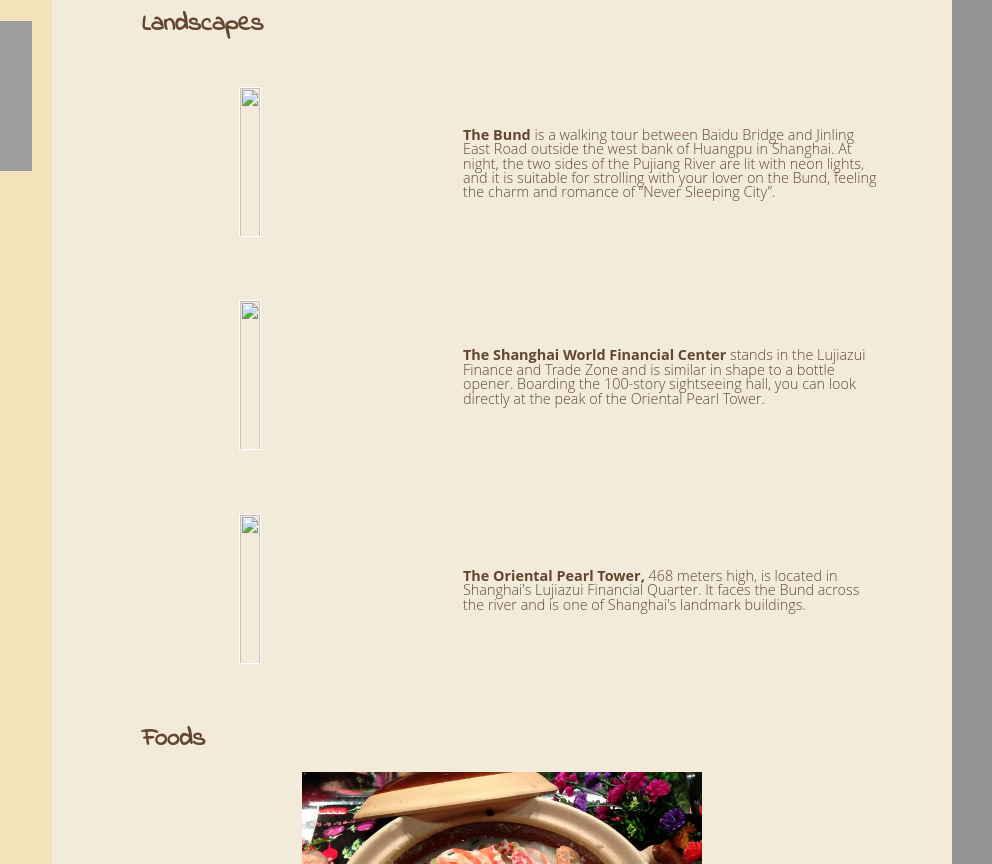
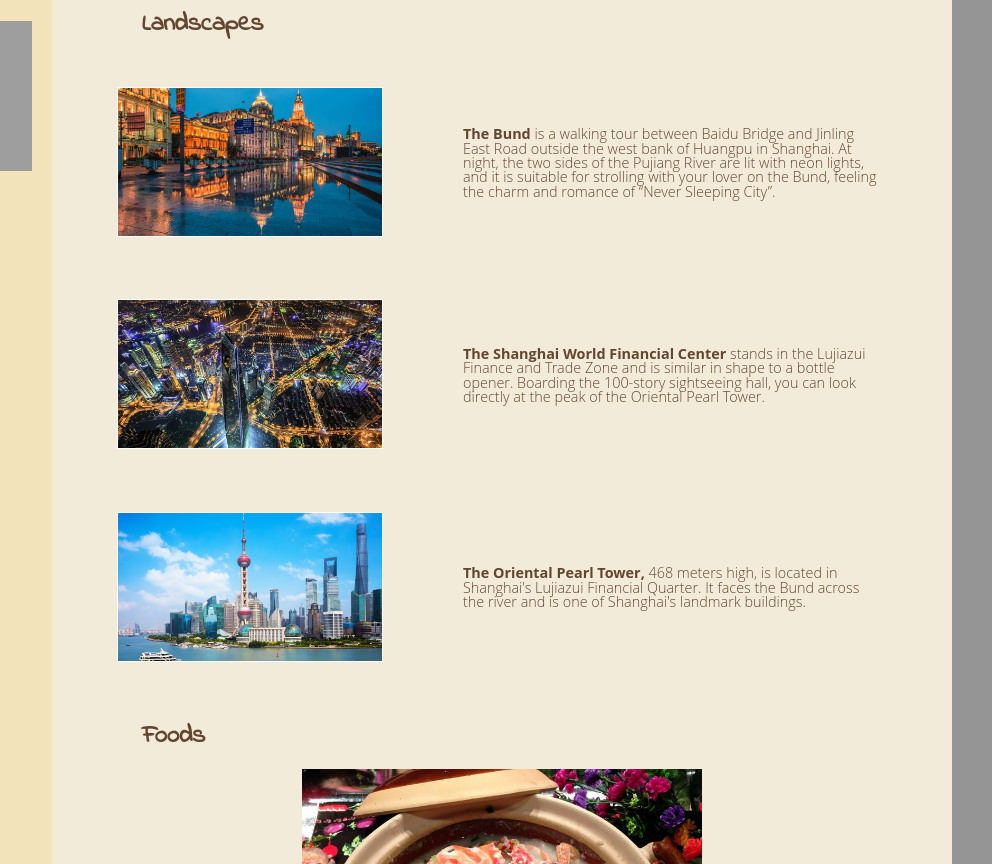
Before and after one commit to popsic9/JourneySite539, a plain HTML site: page china/shanghai.html in a window 1280 px wide. Shown: the part 504-1368 px from the top of the page, 288-1280 px from the left. Drawn offline with Linux system fonts and the light colour scheme; grey boxes are pictures that could not be loaded; a web font is replaced by a local one.

Commit message:
Change First

```diff
--- a/china/shanghai.html
+++ b/china/shanghai.html
@@ -87,7 +87,7 @@
     <h2 class="city_disctiption"> Landscapes </h2>
     <div class="grid-container">
         <div class="grid-item">
-            <img class="city-image" src="images/asia/china/shanghai/shanghai_bund.jpg" alt = ""/>
+            <img class="city-image" src="../images/asia/china/shanghai/shanghai_bund.jpg" alt = ""/>
           </div>
         <div class="grid-item">
             <p><b>The Bund</b>  is a walking tour between Baidu Bridge and Jinling East Road outside the west bank of Huangpu in Shanghai. At night, the two sides of the Pujiang River are lit with neon lights, and it is suitable for strolling with your lover on the Bund, feeling the charm and romance of “Never Sleeping City”. </p>
@@ -95,7 +95,7 @@
     </div>
     <div class="grid-container">
         <div class="grid-item">
-            <img class="city-image" src="images/asia/china/shanghai/shanghai_ifc.jpg" alt = ""/>
+            <img class="city-image" src="../images/asia/china/shanghai/shanghai_ifc.jpg" alt = ""/>
           </div>
         <div class="grid-item">
             <p class="words"><b>The Shanghai World Financial Center</b> stands in the Lujiazui Finance and Trade Zone and is similar in shape to a bottle opener. Boarding the 100-story sightseeing hall, you can look directly at the peak of the Oriental Pearl Tower.</p>
@@ -103,7 +103,7 @@
     </div>
     <div class="grid-container">
         <div class="grid-item">
-            <img class="city-image" src="images/asia/china/shanghai/shanghai_orien.jpg" alt = ""/>
+            <img class="city-image" src="../images/asia/china/shanghai/shanghai_orien.jpg" alt = ""/>
           </div>
         <div class="grid-item">
             <p class="words"><b>The Oriental Pearl Tower,</b> 468 meters high, is located in Shanghai's Lujiazui Financial Quarter. It faces the Bund across the river and is one of Shanghai's landmark buildings.</p>
```
